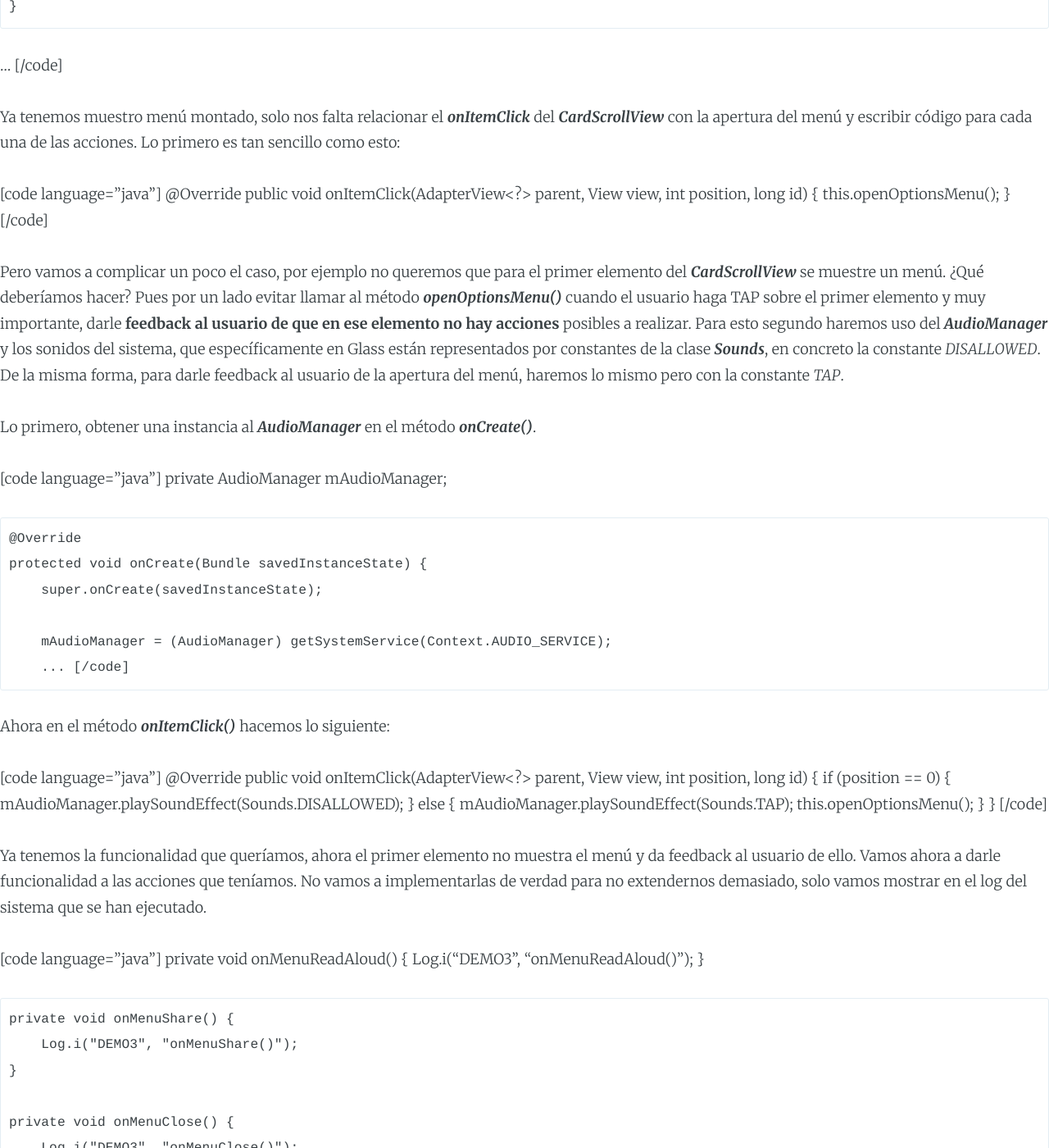
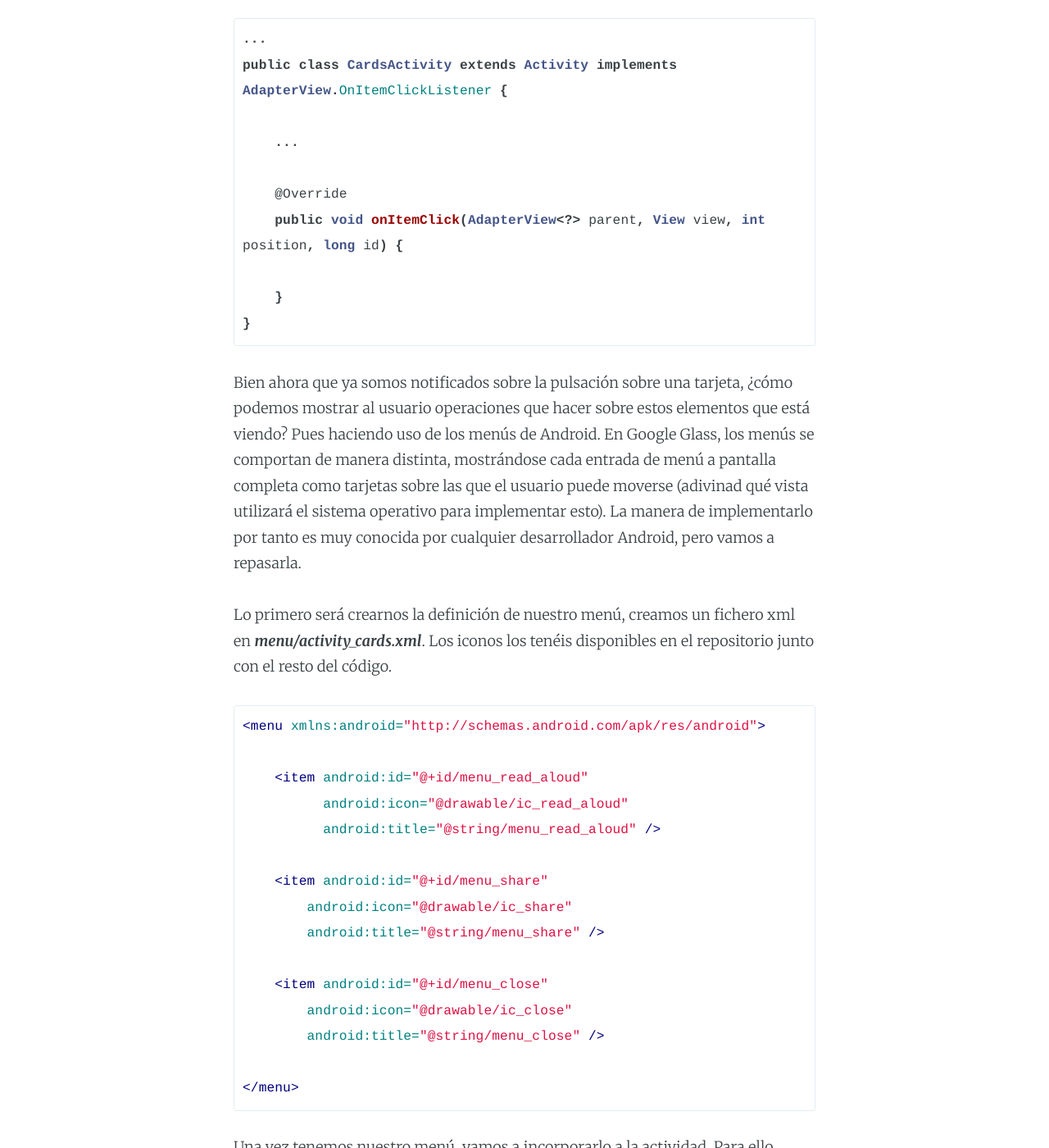
Before and after one commit to raycoarana/raycoarana.github.io, a Jekyll site: the page built from _posts/2014-03-31-cards-api-primeros-pasos-google-glass-iv.md, in a window 1280 px wide and 1400 px high, scrolled down 8729 px. Shown: the whole window at 82% size. Built offline with Jekyll 4.4.1, drawn with Linux system fonts in a browser that asks for light colours; nearby versions of some CDN libraries; some of the changed text lies outside the part shown.

Commit message:
#8 Done!

````diff
--- a/_posts/2014-03-31-cards-api-primeros-pasos-google-glass-iv.md
+++ b/_posts/2014-03-31-cards-api-primeros-pasos-google-glass-iv.md
@@ -1,50 +1,38 @@
 ---
-author: raycoarana
-comments: true
-date: 2014-03-31 07:00:45+00:00
 layout: post
-link: http://raycoarana.com/desarrollo/cards-api-primeros-pasos-google-glass-iv/
 slug: cards-api-primeros-pasos-google-glass-iv
 title: Cards API. Primeros pasos con Google Glass (IV)
-wordpress_id: 253
+date: 2014-03-31 07:00:45+00:00
+tags:
+  - android
+  - android studio
+  - card
+  - gdk
+  - glassware
+  - google glass
+subclass: 'post tag-test tag-content'
 categories:
-- Desarrollo
-post_format:
-- Imagen
-tags:
-- android
-- android studio
-- card
-- gdk
-- glassware
-- google glass
+  - raycoarana
+navigation: True
 ---
 
 Hoy vamos a ver cómo crear interfaces gráficas para nuestro Glassware utilizando el concepto de tarjetas o Cards. Como sabéis, en Google Glass no hay botones, no hay forma de interactuar con elementos en la interfaz gráfica, sino que esta se compone de pantallas por las que podemos movernos, pantallas que se denominan tarjetas o Cards. El propio Timeline que se representa en la inferfaz inicial de Google Glass es un conjunto de tarjetas por las que podemos movernos. ¿Cómo podemos crear una interfaz de este estilo? Pues de forma muy fácil utilizando las clases CardScrollView, CardScrollAdapter y Card. ¡Vamos a ello!
 
-<!-- more -->
-
-[sh_margin margin="20"]
-
+<!--more-->
 
 ### Crear y configurar el proyecto
 
+Lo primero que debemos hacer será crear un nuevo proyecto. Para ello te recomiendo que sigas el artículo de [Primeros pasos con Google Glass]({% post_url 2014-03-02-primeros-pasos-con-google-glass %}), donde vimos cómo crear y configurar un proyecto en Android Studio para Google Glass.
 
-Lo primero que debemos hacer será crear un nuevo proyecto. Para ello te recomiendo que sigas el artículo de [Primeros pasos con Google Glass (II)](http://raycoarana.com/desarrollo/primeros-pasos-con-google-glass-ii/), donde vimos cómo crear y configurar un proyecto en Android Studio para Google Glass.
-
-Una vez hemos creado el proyecto vacío, vamos a crear una actividad donde mostraremos nuestra interfaz de tarjetas. Creamos una clase con nombre **_CardsActivity_** y la añadimos al **_AndroidManifest.xml_**. Si quieres puedes añadirle un comando de voz para lanzar la aplicación o por simplicidad, puedes configurar el entorno para lanzar la aplicación directamente como ya comentamos en el [segundo artículo de esta serie](http://raycoarana.com/desarrollo/primeros-pasos-con-google-glass-ii/). Recuerda que para poder lanzar la actividad desde el entorno esta tendrá que tener un _intent-filter_ con la acción y categoría por defecto (**_...action.MAIN_** y **_...category.LAUNCHER_**). En esta ocasión no vamos a generar un layout para esta actividad, sino que usaremos directamente la vista CardScrollView como contenido de la actividad como veremos a continuación.
-
-[sh_margin margin="20"]
-
+Una vez hemos creado el proyecto vacío, vamos a crear una actividad donde mostraremos nuestra interfaz de tarjetas. Creamos una clase con nombre **_CardsActivity_** y la añadimos al **_AndroidManifest.xml_**. Si quieres puedes añadirle un comando de voz para lanzar la aplicación o por simplicidad, puedes configurar el entorno para lanzar la aplicación directamente como ya comentamos en el [segundo artículo de esta serie]({% post_url 2014-03-26-primeros-pasos-con-google-glass-ii %}). Recuerda que para poder lanzar la actividad desde el entorno esta tendrá que tener un _intent-filter_ con la acción y categoría por defecto (**_...action.MAIN_** y **_...category.LAUNCHER_**). En esta ocasión no vamos a generar un layout para esta actividad, sino que usaremos directamente la vista CardScrollView como contenido de la actividad como veremos a continuación.
 
 ### CardScrollView y CardScrollAdapter
-
 
 La vista **_CardScrollView_** es la encargada de mostrar las tarjetas de forma lineal, permite moverse entre ellas con los gestos de **Swipe hacia izquierda o derecha** y todas las animaciones de aceleración al hacer el gesto de forma rápida para pasar rápido entre las distintas tarjetas. Para ello, el CardScrollView utiliza el mismo patrón que muchas otras vistas en Android, el **patrón Adapter**, para adaptar nuestro modelo al control visual que se muestra en pantalla. De esto se encarga el **_CardScrollAdapter_**, al cual el **_CardScrollView_** irá llamando para construir las tarjetas a mostrar en cada momento, encargándose por nosotros del ciclo de vida de las mismas.
 
 Vamos a crear nuestra vista y asignarla como contenido de nuestra actividad, para ello en el método **_onCreate()_** de nuestra actividad hacemos lo siguiente:
 
-[code language="java"]
+```java
 public class CardsActivity extends Activity {
 
     private CardScrollView mCardScrollView;
@@ -58,11 +46,11 @@
         setContentView(mCardScrollView);
     }
 }
-[/code]
+```
 
 Ya tenemos nuestra vista, pero ahora mismo poco va a mostrar ya que no tiene contenido. Vamos a añadirle algunas tarjetas, para ello vamos a crear y configurar un **_CardScrollAdapter_**. Para crear un **_CardScrollAdapter_**, tendremos que heredar la clase e implementar algunos métodos. Lo normal sería tener un modelo de datos asociado a cada tarjeta, pero para nuestro ejemplo, vamos a prescindir de ello para simplificar, por lo que solo tendremos que implementar el método _**getCount()**_ y _**getView()**_ para indicar el número de tarjetas y la vista de cada una de ellas respectivamente. Vamos a crear cuatro tarjetas, así que el código de nuestro Adapter quedaría algo así, donde delegamos la creación de las vistas en métodos que veremos a continuación.
 
-[code language="java"]
+```java
     CardScrollAdapter mCardScrollAdapter = new CardScrollAdapter() {
 
         @Override
@@ -105,39 +93,31 @@
             return 0;
         }
     };
-[/code]
+```
 
 Como habéis visto, el **_CardScrollAdapter_**, como cualquier otro Adapter, lo que nos pide son vistas, por lo que podríamos crear cualquier tipo de vista para nuestras tarjetas. Sin embargo, Google ha incluido en el SDK la clase **_Card_** que nos **permite crear vistas de forma sencilla**, con el estilo de Glass sin tener que preocuparnos por nada. El que hayamos configurado nuestro Adapter con 4 elementos no es casualidad, vamos a ver las principales configuraciones de tarjetas que podemos crear con esta clase.
 
-[sh_margin margin="20"]
-
-
 ### Tarjeta simple con texto
-
 
 La primera tarjeta que crearemos será una sencilla que solo contendrá un texto. La clase **_Card_** requiere como parámetro el contexto y luego le asignaremos los datos a mostrar por la misma. Cuando hemos acabado, llamamos al método **_toView()_** para obtener la vista resultante.
 
-[code language="java"]
+```java
     private View getFirstCardView() {
         Card card = new Card(this);
         card.setText("Tarjeta simple de texto");
         return card.toView();
     }
-[/code]
+```
 
 El resultado de este código es la siguiente tarjeta:
 
-[caption id="attachment_285" align="aligncenter" width="300"][![Tarjeta simple con texto](http://raycoarana.com/wp-content/uploads/2014/03/tarjeta_texto-300x168.png)](http://raycoarana.com/wp-content/uploads/2014/03/tarjeta_texto.png) Tarjeta simple con texto[/caption]
-
-[sh_margin margin="20"]
-
+![Tarjeta simple con texto](/assets/images/tarjeta_texto.png) Tarjeta simple con texto
 
 ### Tarjeta con texto e imagen a la izquierda
 
-
 Para añadir una imagen a la izquierda de la tarjeta, solo tendremos que llamar al método **_addImage()_** y establecer con **_setImageLayout()_** que esta esté alineada a la izquierda.
 
-[code language="java"]
+```java
     private View getSecondCardView() {
         Card card = new Card(this);
         card.setText("Tarjeta con imagen a la izquierda");
@@ -145,21 +125,17 @@
         card.addImage(R.drawable.audi);
         return card.toView();
     }
-[/code]
+```
 
 El resultado lo podéis ver a continuación:
 
-[caption id="attachment_286" align="aligncenter" width="300"][![Tarjeta con texto e imagen a la izquierda](http://raycoarana.com/wp-content/uploads/2014/03/tarjeta_texto_imagen_izq-300x168.png)](http://raycoarana.com/wp-content/uploads/2014/03/tarjeta_texto_imagen_izq.png) Tarjeta con texto e imagen a la izquierda[/caption]
-
-[sh_margin margin="20"]
-
+![Tarjeta con texto e imagen a la izquierda](/assets/images/tarjeta_texto_imagen_izq.png) Tarjeta con texto e imagen a la izquierda
 
 ### Tarjeta con texto e imagen al fondo
 
-
 Si queremos que la imagen no esté a la izquierda sino que esté de fondo de la tarjeta, simplemente cambiamos el ImageLayout de la misma. Esto creará un ligero degradado a negro tras el texto para ganar contraste sobre la imagen.
 
-[code language="java"]
+```java
     private View getThirdCardView() {
         Card card = new Card(this);
         card.setText("Tarjeta con imagen al fondo");
@@ -167,21 +143,17 @@
         card.addImage(R.drawable.opel);
         return card.toView();
     }
-[/code]
+```
 
 La tarjeta resultante es la siguiente:
 
-[caption id="attachment_287" align="aligncenter" width="300"][![Tarjeta con imagen de fondo](http://raycoarana.com/wp-content/uploads/2014/03/tarjeta_texto_imagen_fondo-300x168.png)](http://raycoarana.com/wp-content/uploads/2014/03/tarjeta_texto_imagen_fondo.png) Tarjeta con imagen de fondo[/caption]
-
-[sh_margin margin="20"]
-
+![Tarjeta con imagen de fondo](/assets/images/tarjeta_texto_imagen_fondo.png) Tarjeta con imagen de fondo
 
 ### Tarjeta con texto, nota al pie y varias imágenes a la izquierda
 
-
 Podemos agregar varias imágenes, creándonos un mosaico con ellas. También podremos acompañar el texto principal con un texto al pie de la tarjeta.
 
-[code language="java"]
+```java
     private View getFourthCardView() {
         Card card = new Card(this);
         card.setText("Tarjeta con texto al pie y varias imagenes");
@@ -191,40 +163,36 @@
         card.addImage(R.drawable.opel);
         return card.toView();
     }
-[/code]
+```
 
 El resultado es la siguiente tarjeta:
 
-[caption id="attachment_288" align="aligncenter" width="300"][![Tarjeta con múltiples imágenes y pie](http://raycoarana.com/wp-content/uploads/2014/03/tarjeta_multiples_img-300x168.png)](http://raycoarana.com/wp-content/uploads/2014/03/tarjeta_multiples_img.png) Tarjeta con múltiples imágenes y pie[/caption]
+![Tarjeta con múltiples imágenes y pie](/assets/images/tarjeta_multiples_img.png) Tarjeta con múltiples imágenes y pie
 
 Ahora que ya tenemos nuestro Adapter con sus vistas, nos falta asignarlo al **_CardScrollView_** y activar este. Para ello añadimos estas líneas en el método **_onCreate()_** de la actividad.
 
-[code language="java"]
+```java
 ...
 mCardScrollView.setAdapter(mCardScrollAdapter);
 mCardScrollView.activate();
 ...
-[/code]
+```
 
 Con esto si lanzamos la aplicación veremos la interfaz de tarjetas con cada una de ellas. Pero, ¿cómo podemos interactuar con ellas? No podemos poner un botón, implementar el OnClickListener no servirá de nada. ¿Entonces? ¿Cómo podemos darle opciones al usuario para realizar acciones sobre cada tarjeta?
 
-[sh_margin margin="20"]
-
-
 ### Interactuando con una tarjeta
-
 
 Para interactuar con una tarjeta, debemos asignar un **_OnItemClickListener_** al **_CardScrollView_**. Cada vez que el usuario haga _TAP_, la vista nos notificará con la información relativa a la tarjeta sobre la que se ha realizado la pulsación en el TouchPad. En el método **_onCreate()_** de nuestra actividad, añadimos la siguiente línea:
 
-[code language="java"]
+```java
 ...
 mCardScrollView.setOnItemClickListener(this);
 ...
-[/code]
+```
 
 Ahora nos queda hacer que nuestra actividad implemente esa interfaz **_OnItemClickListener_** y añadir el método **_OnItemClick()_**.
 
-[code language="java"]
+```java
 ...
 public class CardsActivity extends Activity implements AdapterView.OnItemClickListener {
 
@@ -235,13 +203,13 @@
 
     }
 }
-[/code]
+```
 
 Bien ahora que ya somos notificados sobre la pulsación sobre una tarjeta, ¿cómo podemos mostrar al usuario operaciones que hacer sobre estos elementos que está viendo? Pues haciendo uso de los menús de Android. En Google Glass, los menús se comportan de manera distinta, mostrándose cada entrada de menú a pantalla completa como tarjetas sobre las que el usuario puede moverse (adivinad qué vista utilizará el sistema operativo para implementar esto). La manera de implementarlo por tanto es muy conocida por cualquier desarrollador Android, pero vamos a repasarla.
 
 Lo primero será crearnos la definición de nuestro menú, creamos un fichero xml en **_menu/activity_cards.xml_**. Los iconos los tenéis disponibles en el repositorio junto con el resto del código.
 
-[code language="xml"]
+```xml
 <menu xmlns:android="http://schemas.android.com/apk/res/android">
 
     <item android:id="@+id/menu_read_aloud"
@@ -257,11 +225,11 @@
         android:title="@string/menu_close" />
 
 </menu>
-[/code]
+```
 
 Una vez tenemos nuestro menú, vamos a incorporarlo a la actividad. Para ello implementamos los métodos **_onCreateOptionsMenu()_** y **_onOptionsItemSelected()_** para crear el menú cuando sea necesario y realizar acciones cuando se seleccione un elemento del menú. Si quisieramos personalizar el menú en función del elemento sobre el que se hace la selección, podemos implementar el método **_onPrepareOptionsMenu()_** y ocultar/mostrar aquellos elementos que nos interese.
 
-[code language="java"]
+```java
 ...
 
     @Override
@@ -289,22 +257,22 @@
     }
 
 ...
-[/code]
+```
 
 Ya tenemos muestro menú montado, solo nos falta relacionar el **_onItemClick_** del **_CardScrollView_** con la apertura del menú y escribir código para cada una de las acciones. Lo primero es tan sencillo como esto:
 
-[code language="java"]
+```java
     @Override
     public void onItemClick(AdapterView<?> parent, View view, int position, long id) {
         this.openOptionsMenu();
     }
-[/code]
+```
 
 Pero vamos a complicar un poco el caso, por ejemplo no queremos que para el primer elemento del **_CardScrollView_** se muestre un menú. ¿Qué deberíamos hacer? Pues por un lado evitar llamar al método **_openOptionsMenu()_** cuando el usuario haga TAP sobre el primer elemento y muy importante, darle **feedback al usuario de que en ese elemento no hay acciones** posibles a realizar. Para esto segundo haremos uso del **_AudioManager_** y los sonidos del sistema, que específicamente en Glass están representados por constantes de la clase **_Sounds_**, en concreto la constante _DISALLOWED_. De la misma forma, para darle feedback al usuario de la apertura del menú, haremos lo mismo pero con la constante _TAP_.
 
 Lo primero, obtener una instancia al **_AudioManager_** en el método **_onCreate()_**.
 
-[code language="java"]
+```java
     private AudioManager mAudioManager;
 
     @Override
@@ -313,11 +281,11 @@
 
         mAudioManager = (AudioManager) getSystemService(Context.AUDIO_SERVICE);
         ...
-[/code]
+```
 
 Ahora en el método **_onItemClick()_** hacemos lo siguiente:
 
-[code language="java"]
+```java
     @Override
     public void onItemClick(AdapterView<?> parent, View view, int position, long id) {
         if (position == 0) {
@@ -327,11 +295,11 @@
             this.openOptionsMenu();
         }
     }
-[/code]
+```
 
 Ya tenemos la funcionalidad que queríamos, ahora el primer elemento no muestra el menú y da feedback al usuario de ello. Vamos ahora a darle funcionalidad a las acciones que teníamos. No vamos a implementarlas de verdad para no extendernos demasiado, solo vamos mostrar en el log del sistema que se han ejecutado.
 
-[code language="java"]
+```java
     private void onMenuReadAloud() {
         Log.i("DEMO3", "onMenuReadAloud()");
     }
@@ -343,17 +311,15 @@
     private void onMenuClose() {
         Log.i("DEMO3", "onMenuClose()");
     }
-[/code]
+```
 
 Y con esto lo tenemos todo, al ejecutar la aplicación y hacer TAP sobre una de las tarjetas con menú, se nos mostrará dándonos la opción a seleccionar la acción que queremos realizar.
 
-[gallery link="file" ids="299,300,298"]
-
-[sh_margin margin="20"]
-
+![ReadAloud](/assets/images/menu_read_aloud.png)
+![Share](/assets/images/menu_share.png)
+![Close](/assets/images/menu_close.png)
 
 ### Buenas prácticas
-
 
 Por último vamos a comentar algunas buenas prácticas que envuelven a las interfaces en general de Googlas Glass y que tienen que ver con estos elementos que hemos visto hoy. Lo primero es la recomendación de siempre utilizar un **_CardScrollView_** en nuestras interfaces, aunque solo vayamos a mostrar una sola tarjeta. **_CardScrollView_** tiene esos **efectos de rebote animados** cuando el usuario llega al final, dándole un feedback muy importante de la no existencia de más elementos. Así pues, a menos que vayamos a utilizar el Swipe izquierda o derecha para otra cosa, hagamos uso del **_CardScrollView_**.
 
@@ -363,10 +329,6 @@
 
 [github repo="raycoarana/google_glass_first_steps"]
 
-[sh_margin margin="20"]
-
-
 ### Continuará...
 
-
 Ahora que ya sabemos como manejar las tarjetas y mostrar acciones sobre ellas, vamos a ver cómo podemos trabajar con el Timeline, veremos cómo podemos crear tarjetas estáticas, tarjetas dináminas e incorporarlas en el Timeline, pudiendo el usuario interactuar con ellas sin la necesidad de abrir nuestra aplicación.
````
Also changed, not shown: assets/images/menu_close.png (added), assets/images/menu_read_aloud.png (added), assets/images/menu_share.png (added), assets/images/tarjeta_multiples_img.png (added), assets/images/tarjeta_texto.png (added), assets/images/tarjeta_texto_imagen_fondo.png (added), assets/images/tarjeta_texto_imagen_izq.png (added).
